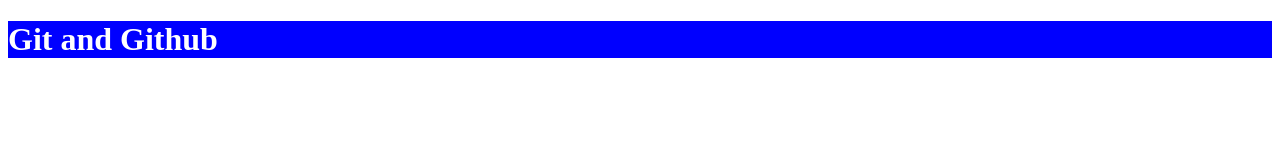
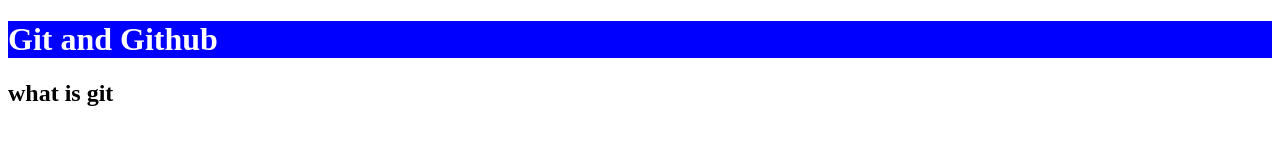
Before and after one commit to mtofik/gitsample, a plain HTML site: page index.html in a window 1280 px wide. Drawn offline with Linux system fonts and the light colour scheme.

Commit message:
from html file h2 content added

```diff
--- a/index.html
+++ b/index.html
@@ -8,5 +8,6 @@
 </head>
 <body>
     <h1>Git and Github</h1>
+    <h2>what is git</h2>
 </body>
 </html>
```
